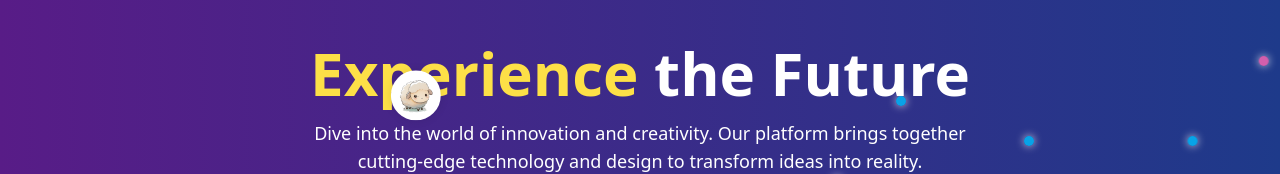
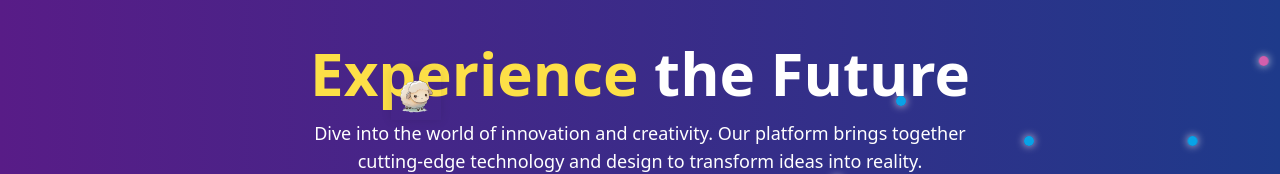
Before and after one commit to Techwolf78/AnimateAura, a React (Vite) app: page / in a window 1280 px wide. Shown: the part 288-462 px from the top of the page. Built offline with nearby package versions, Linux system fonts and the light colour scheme.

Commit message:
cursor ka jaddu

```diff
--- a/src/components/JumpingSheep.jsx
+++ b/src/components/JumpingSheep.jsx
@@ -38,14 +38,21 @@ const JumpingSheep = () => {
         position: "absolute",
         width: "50px",
         height: "50px",
-        backgroundColor: "white",
-        borderRadius: "50%",
         zIndex: 9999,
-        backgroundImage: "url('./src/assets/sheep.png')",
-        backgroundSize: "cover",
         boxShadow: "0 0 10px rgba(0, 0, 0, 0.1)",
       }}
-    />
+    >
+      <img
+        src="./src/assets/sheep.png" // Replace with the correct path to your sheep image
+        alt="Sheep"
+        style={{
+          width: "100%",
+          height: "100%",
+          objectFit: "cover",
+          borderRadius: "5px",
+        }}
+      />
+    </div>
   );
 };
 
```
